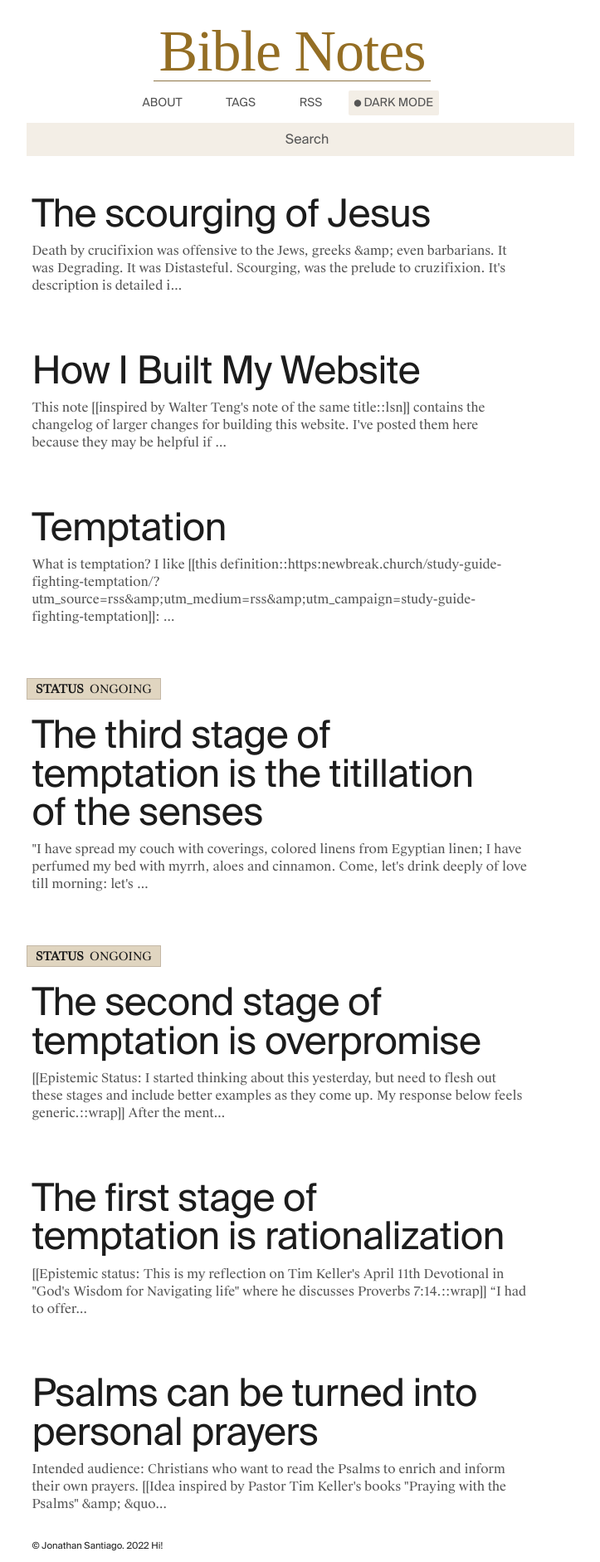
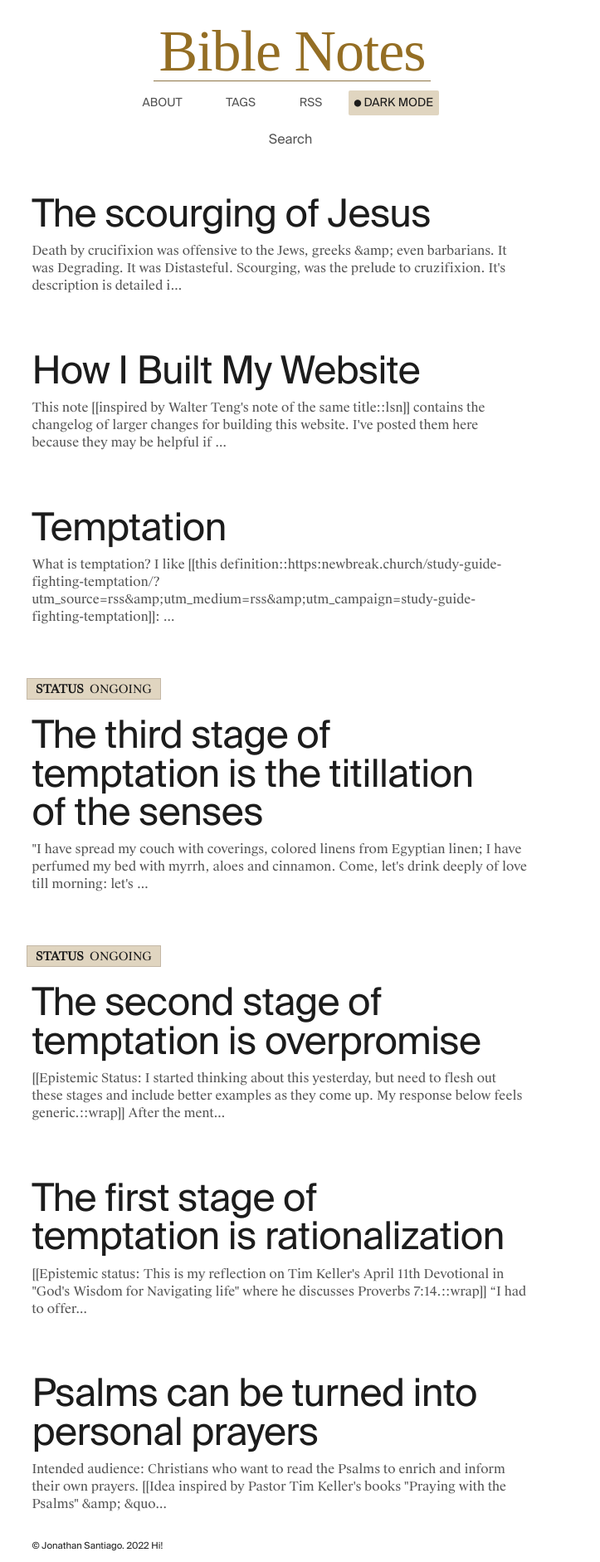
Before and after one commit to jsantiago611/digital-garden-master, a Jekyll site: the page built from index.md, in a window 1280 px wide. Shown: the whole page at 83% size, without its empty margins (298-1021 px from the left). Built offline with Jekyll 4.4.1, drawn with Linux system fonts in a browser that asks for light colours; some web fonts are replaced.

Commit message:
minor edits to header, search

```diff
--- a/assets/css/Style.css
+++ b/assets/css/Style.css
@@ -2093,7 +2093,7 @@ border-bottom: 1px solid var(--c-card-border);
     display: flex;
     align-items: center;
     justify-content: center;
-    background-color: var(--c-card-bg-light);
+    background-color: var(--c-btn-bg);
     cursor: pointer;
     z-index: 75;
     transition: transform .5s ease 0s,visibility 0s linear .5s;
@@ -2103,7 +2103,7 @@ border-bottom: 1px solid var(--c-card-border);
     font-weight: 400;
     font-size: var(--font-size-small);
     font-family: var(--font-family-mono);
-    color: var(--c-text-muted);
+    color: var(--c-text);
     margin-bottom: 0;
     text-transform: uppercase;
     padding: 7px;
@@ -2503,7 +2503,7 @@ a.button-block {
 
 
 .searchbar input[type="text"] {
-        margin-left: 20px;
+        /*margin-left: 20px;*/
     padding-left: 18px;
     box-sizing: border-box;
     width: 100%;
@@ -2512,8 +2512,8 @@ a.button-block {
     font-family: var(--font-family-sans) !important;
     color: var(--c-text);
     font-size: var(--font-size-small);
-    background-color: var(--c-card-bg-light);
-	text-align: center;
+    background-color: transparent;
+    text-align: center;
 }
 
 @media(max-width: 500px) {
```
